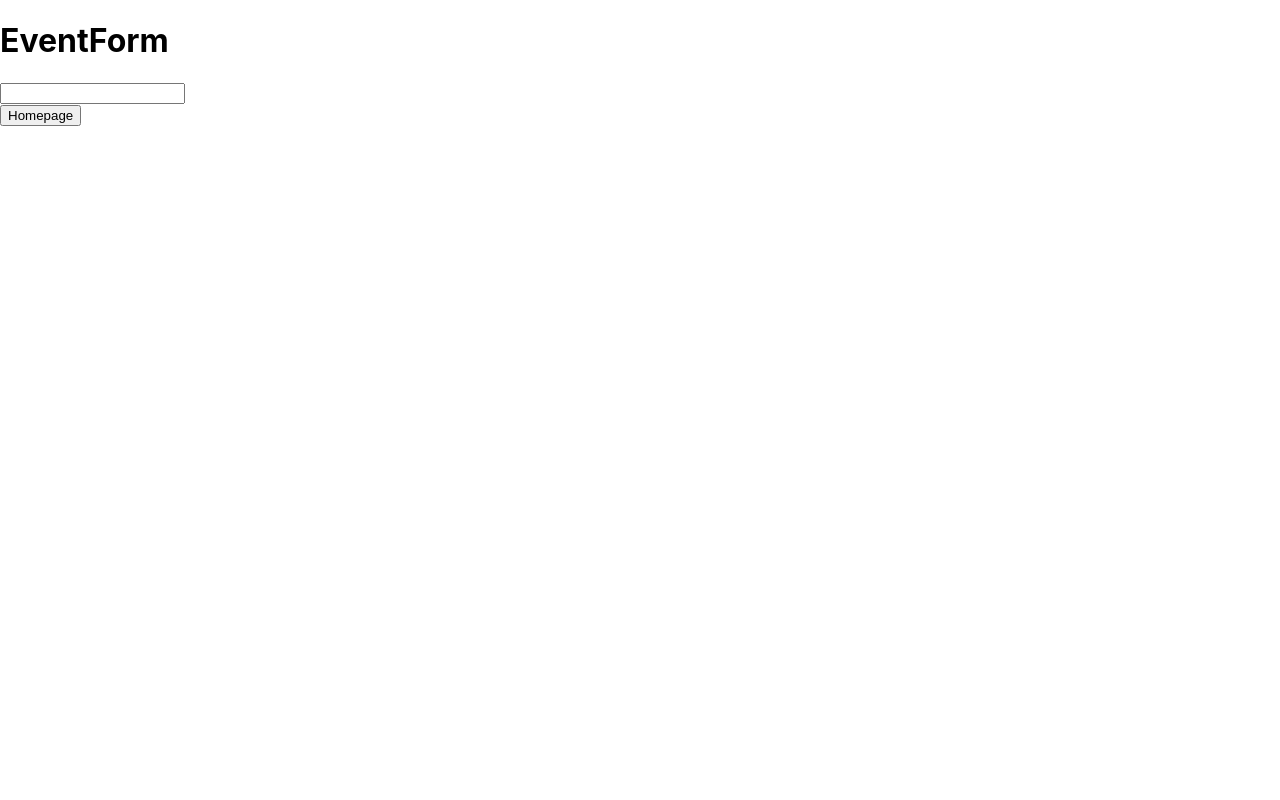
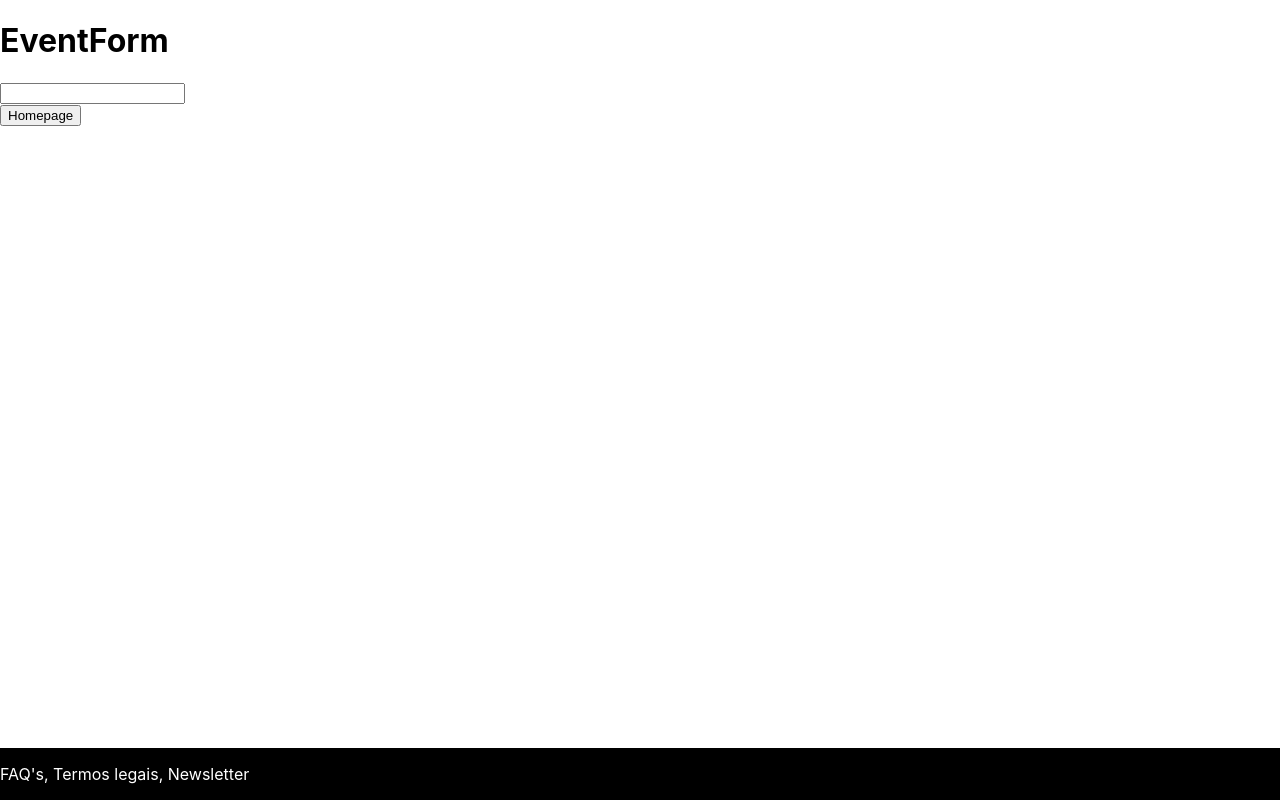
Before and after one commit to rcachucho/hack002-cintraAcontece, a React (Create React App) app in the folder frontend/: page /eventform in a window 1280 px wide. Built offline with nearby package versions, Linux system fonts and the light colour scheme.

Commit message:
added footer

```diff
--- a/frontend/src/App.js
+++ b/frontend/src/App.js
@@ -5,6 +5,7 @@ import Login from "./pages/Login";
 import SignUp from "./pages/SignUp";
 import BackButton from "./components/BackButton";
 import { Switch, Route } from "react-router";
+import Footer from "./components/Footer";
 
 
 function App() {
@@ -26,6 +27,7 @@ function App() {
           <BackButton/>
         </Route>
       </Switch>
+      <Footer/>
     </div>
   );
 }
--- /dev/null
+++ b/frontend/src/components/Footer.jsx
@@ -0,0 +1,10 @@
+import React from 'react'
+import styles from '../styles/Footer.module.css'
+function Footer(){
+    return <div className={styles.footer}>
+        <p>FAQ's, Termos legais, Newsletter</p>
+        </div>
+}
+
+
+export default Footer
--- /dev/null
+++ b/frontend/src/styles/Footer.module.css
@@ -0,0 +1,11 @@
+.footer {
+    position: fixed;
+    bottom: 0;
+    left: 0;
+    right: 0;
+    width: 100vw;
+    color:white;
+    z-index: 9999;
+    background-color: black;
+
+}
```
